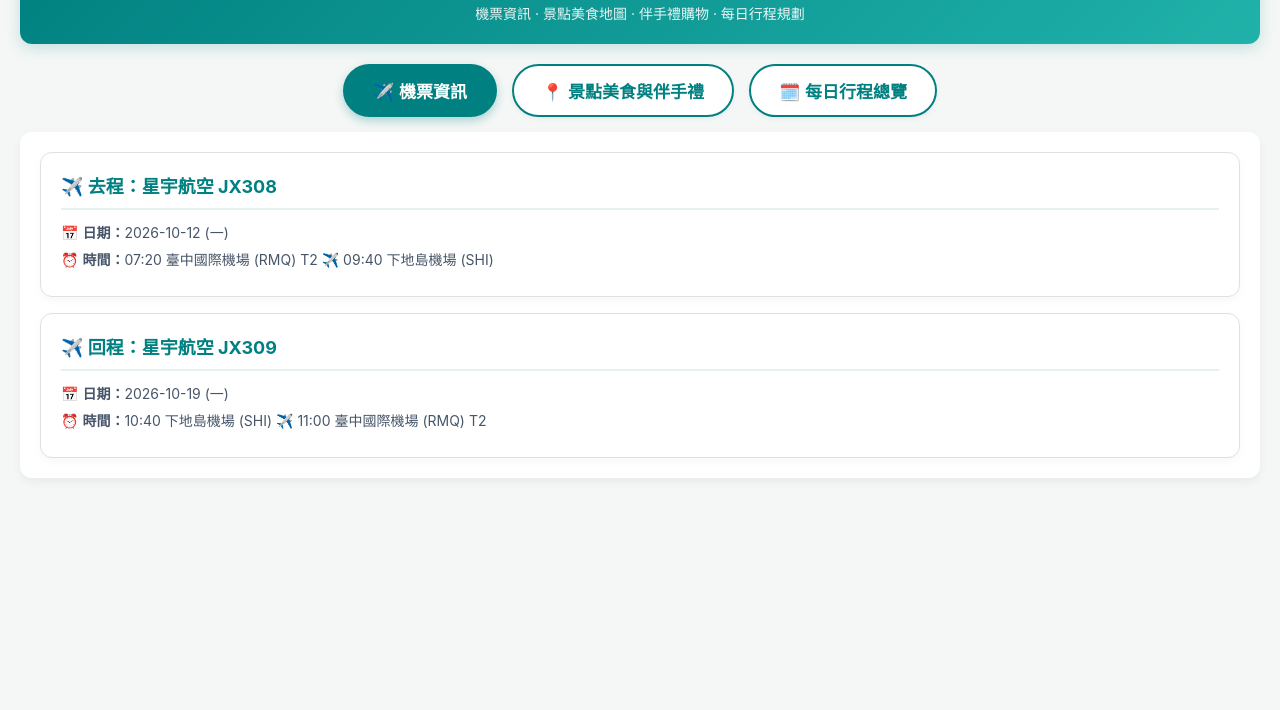
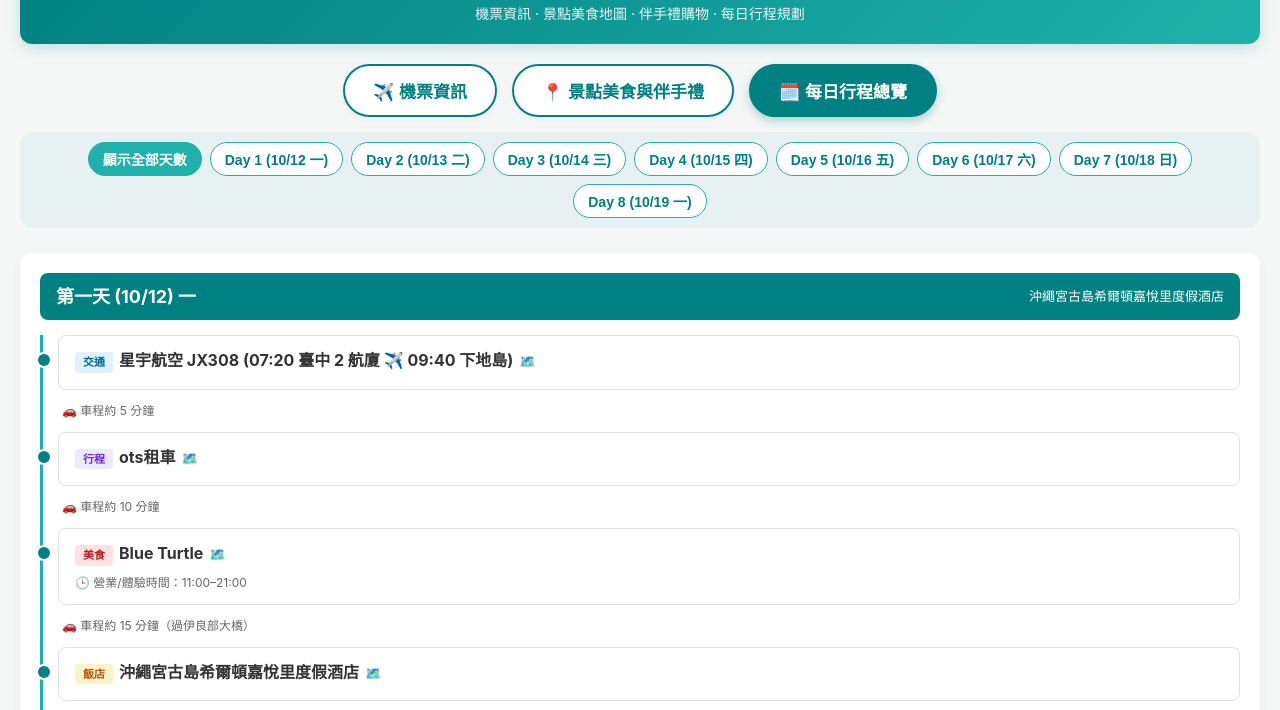
Before and after one commit to z970033/z970033.github.io, a plain HTML site: page travel/miyakojima/2026/index.html in a window 1280 px wide. Shown: the part 82-792 px from the top of the page. Drawn offline with nearby package versions, Linux system fonts and the light colour scheme.

Commit message:
修改預設畫面

```diff
--- a/travel/miyakojima/2026/index.html
+++ b/travel/miyakojima/2026/index.html
@@ -580,7 +580,7 @@
         createApp({
             data() {
                 return {
-                    mainTab: 'flight', // 'flight' | 'spots' | 'itinerary'
+                    mainTab: 'itinerary', // 'flight' | 'spots' | 'itinerary'
                     spotSubTab: 'all', // 'all', 'city', 'north', 'south', 'irabu', 'kurima', 'souvenir'
                     itinerarySubTab: 'all', // 'all' 或 數字 1~8
 
```
